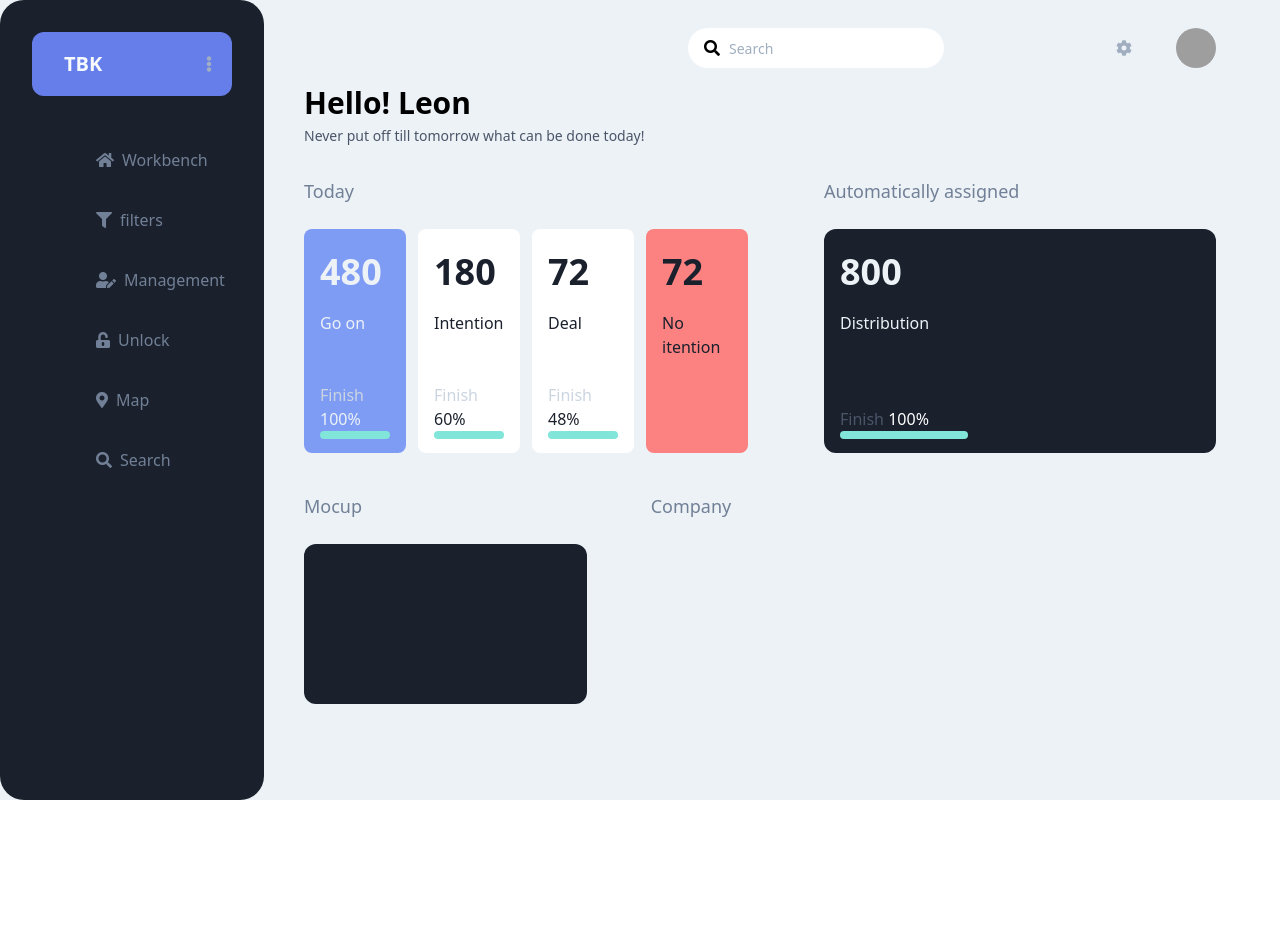
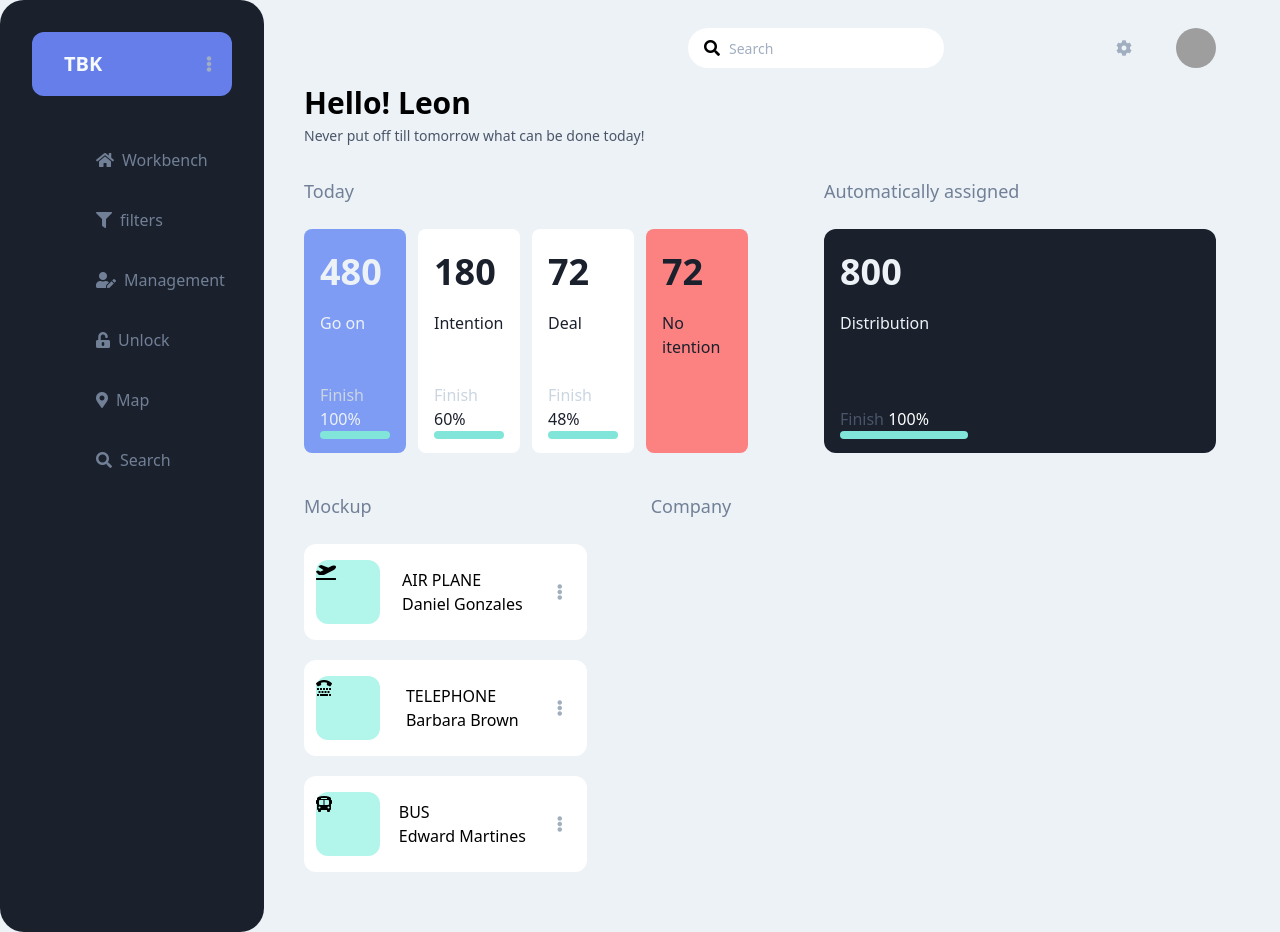
Before and after one commit to SASHAANGELM/ui-dashboard, a Vue app: page /dashboard in a window 1280 px wide. Before the commit the page ends 800 px from the top, so only its background shows below. Built offline with nearby package versions, Linux system fonts and the light colour scheme; grey boxes are pictures that could not be loaded.

Commit message:
Added mockup tasks

```diff
--- a/src/pages/Dashboard.vue
+++ b/src/pages/Dashboard.vue
@@ -43,8 +43,19 @@
 
         <div class="flex space-x-16">
           <div class="w-2/6 ">
-            <div class="mb-6 text-gray-600 text-lg font-medium">Mocup</div>
-            <div class="h-40 bg-gray-900 rounded-xl"></div>
+            <div class="mb-6 text-gray-600 text-lg font-medium">Mockup</div>
+              <div v-for="item in taskMockup" :key="{item}" class="flex items-center justify-between h-24 p-3 mb-5 bg-white rounded-xl">
+                  <div class="h-16 w-16 bg-gray-900 rounded-xl bg-teal-200">
+                    <i :class="item.icon"></i>
+                  </div>
+                  <div class="flex flex-col">
+                    <span>{{item.taskName}}</span>
+                    <span>{{item.name}}</span>
+                  </div>
+                  <button class="self-stretch px-3 rounded-lg text-gray-500 hover:bg-gray-400 hoverAnim hover:text-gray-300">
+                    <i class="fas fa-ellipsis-v"></i>
+                  </button>
+              </div>
           </div>
           <div class="w-4/6">
             <div class="mb-6 text-gray-600 text-lg font-medium">Company</div>
@@ -67,6 +78,26 @@ export default {
   },
   data() {
     return {
+      taskMockup: [
+        {
+          taskName: 'AIR PLANE',
+          name: 'Daniel Gonzales',
+          icon: 'fas fa-plane-departure',
+          iconColor: ''
+        },
+        {
+          taskName: 'TELEPHONE',
+          name: 'Barbara Brown',
+          icon: 'fas fa-tty',
+          iconColor: ''
+        },
+        {
+          taskName: 'BUS',
+          name: 'Edward Martines',
+          icon: 'fas fa-bus-alt',
+          iconColor: ''
+        }
+      ],
       taskDescr: [
         {
           total: 480,
```
